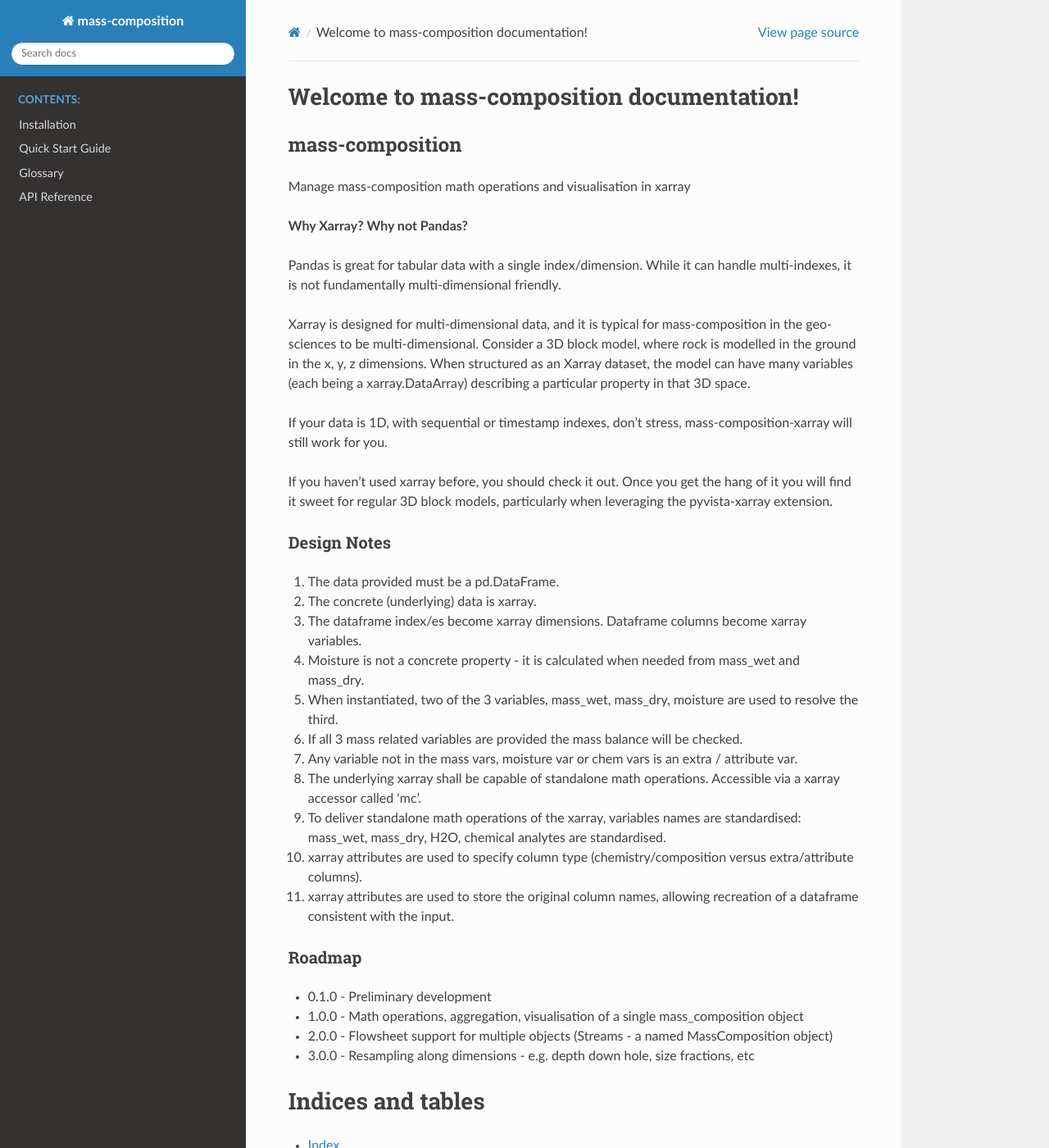
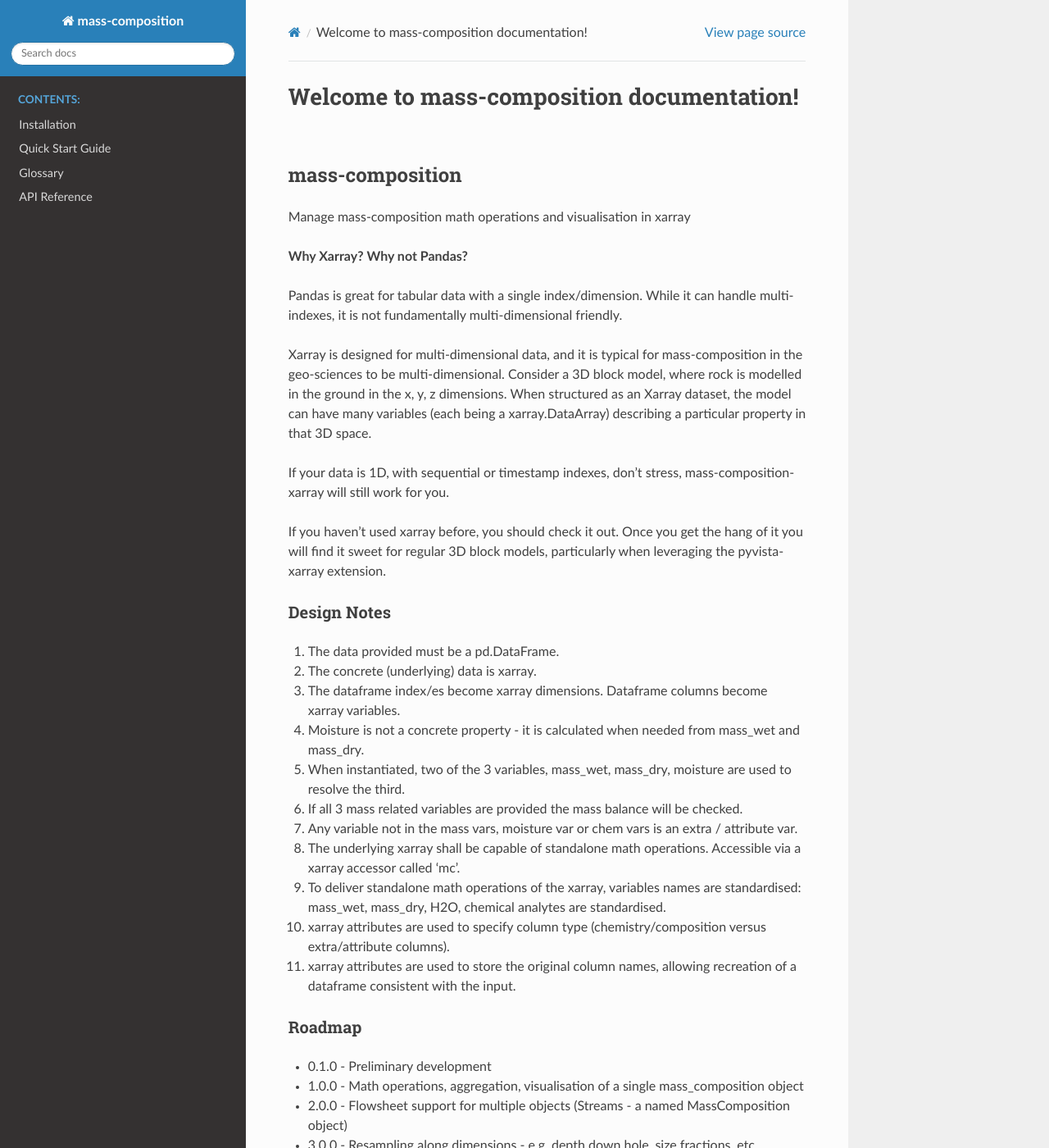
Before and after one commit to elphick/mass-composition, a Sphinx documentation site: the page built from doc/source/index.rst, in a window 1280 px wide and 1400 px high. Shown: the whole window at 82% size. Built offline with Sphinx 7.4.7 and the Read the Docs theme 2.0.0, drawn with Linux system fonts in a browser that asks for light colours; pages that are not in the unit, such as notebooks, are missing from menus.

```diff
--- /dev/null
+++ b/doc/source/_static/custom.css
@@ -0,0 +1,3 @@
+.wy-nav-content {
+    max-width: 75% !important;
+}
--- a/doc/source/_static/my_theme.css
+++ /dev/null
@@ -1,4 +0,0 @@
-@import url("theme.css");
-.wy-nav-content {
-    max-width: 1200px !important;
-}
--- a/doc/source/conf.py
+++ b/doc/source/conf.py
@@ -69,9 +69,13 @@
 # a list of builtin themes.
 #
 html_theme = 'sphinx_rtd_theme'
-# html_style = '_static/my_theme.css'
 
 # Add any paths that contain custom static files (such as style sheets) here,
 # relative to this directory. They are copied after the builtin static files,
 # so a file named "default.css" will overwrite the builtin "default.css".
 html_static_path = ['_static']
+
+# to widen the page...
+html_css_files = [
+    'custom.css',
+]
```
